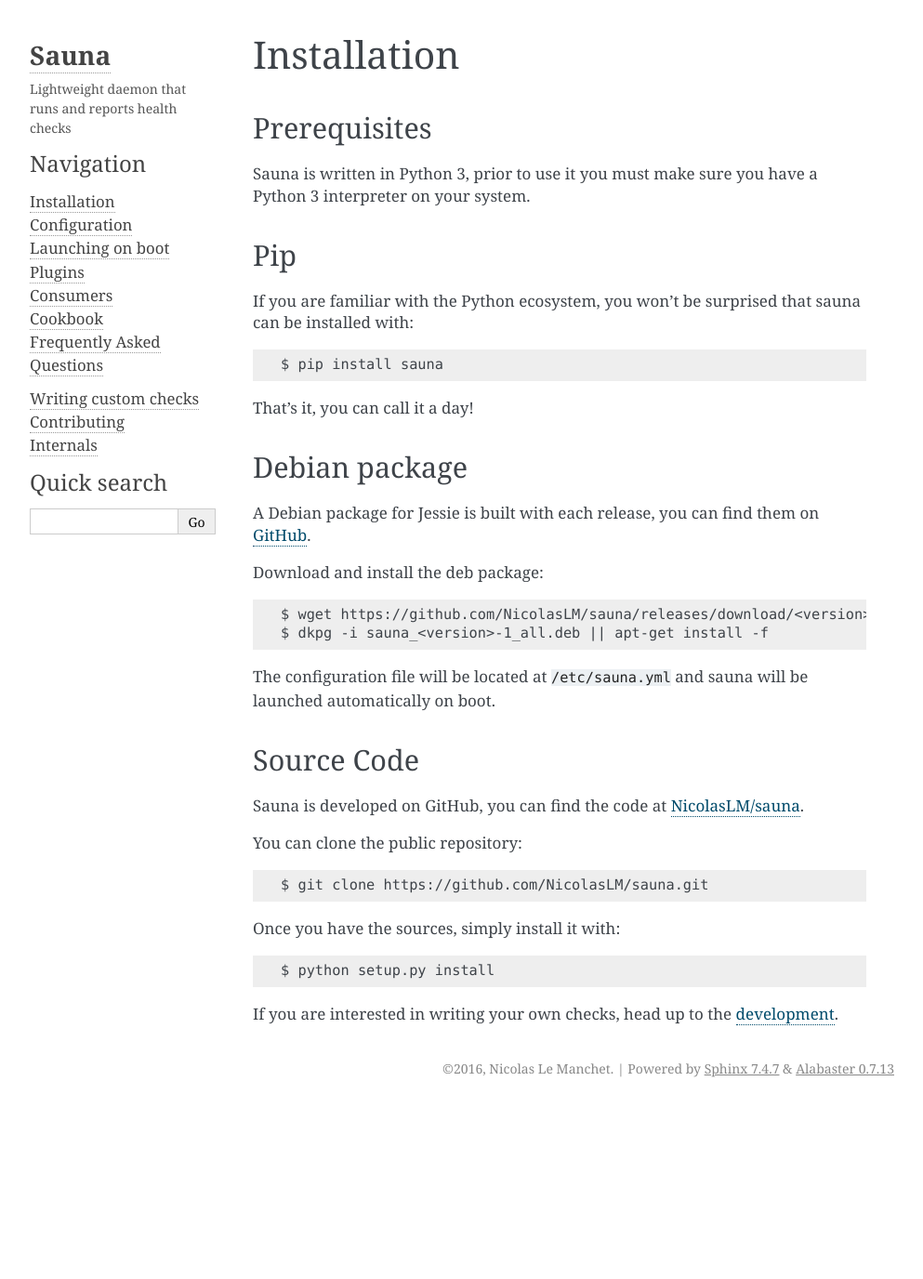
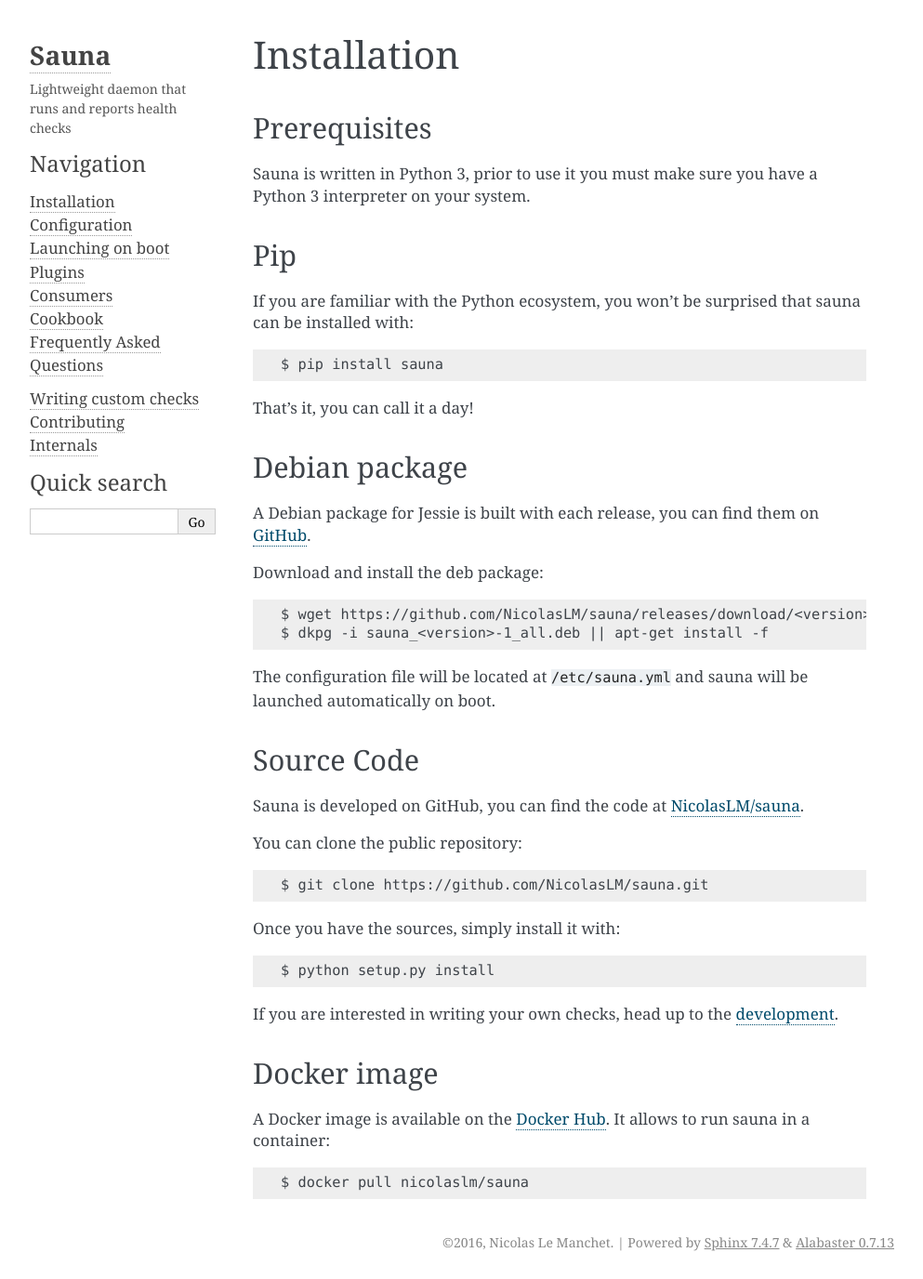
Before and after one commit to NicolasLM/sauna, a Sphinx documentation site: the page built from doc/user/install.rst, in a window 1280 px wide. Shown: the whole page at 93% size, without its empty margins (148-1141 px from the left). Built offline with Sphinx 7.4.7, drawn with Linux system fonts in a browser that asks for light colours; before the commit the page ends 1189 px from its top, so only the background shows below that.

Commit message:
Add Dockerfile to run sauna in a docker container

```diff
--- a/doc/user/install.rst
+++ b/doc/user/install.rst
@@ -48,3 +48,11 @@
     $ python setup.py install
 
 If you are interested in writing your own checks, head up to the :ref:`development <custom>`.
+
+Docker image
+------------
+
+A Docker image is available on the `Docker Hub <https://hub.docker.com/r/nicolaslm/sauna/>`_. It
+allows to run sauna in a container::
+
+    $ docker pull nicolaslm/sauna
```
Also changed, not shown: 2 other files.
